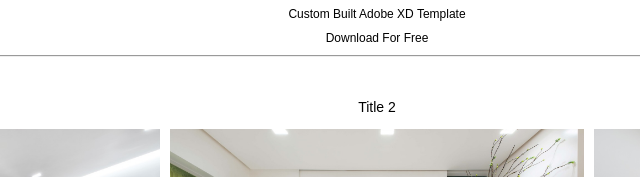
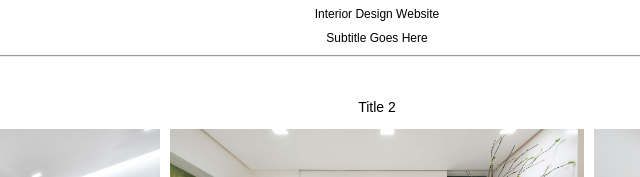
Before and after one commit to navonodjoseph/interior-design, a plain HTML site: page index.html in a window 1280 px wide. Shown: the part 354-531 px from the top of the page, 263-903 px from the left. Drawn offline with Linux system fonts and the light colour scheme.

Commit message:
tues_commits

```diff
--- a/index.html
+++ b/index.html
@@ -26,8 +26,8 @@
             <div class="main-image">
                 <img src="assets/living-room.png" alt="living-room">
             </div>
-                <h2> Custom Built Adobe XD Template </h2>
-                <h2>Download For Free</h2>
+                <h2> Interior Design Website </h2>
+                <h2>Subtitle Goes Here</h2>
             <hr>
         </main>
         <div class="gallery">
--- a/style.css
+++ b/style.css
@@ -131,6 +131,10 @@ grid-row-end: 2;
   li {
     padding 10px;
   }
+  h2{
+    font-size: 16;
+    font-weight: 150;
+  }
   .connect{
     text-align: right;
     margin: -15px 20px;
```
